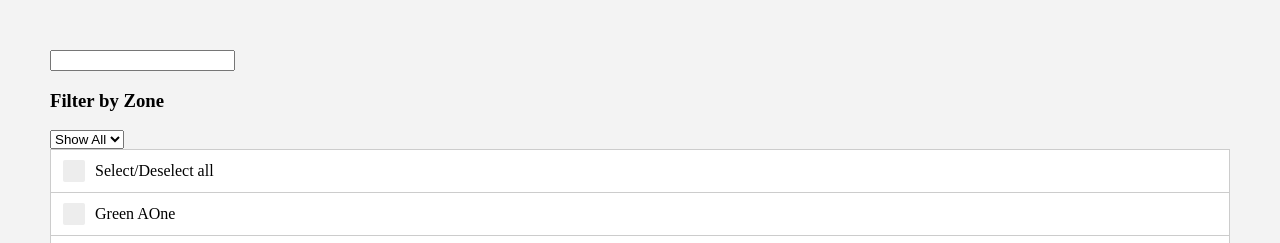
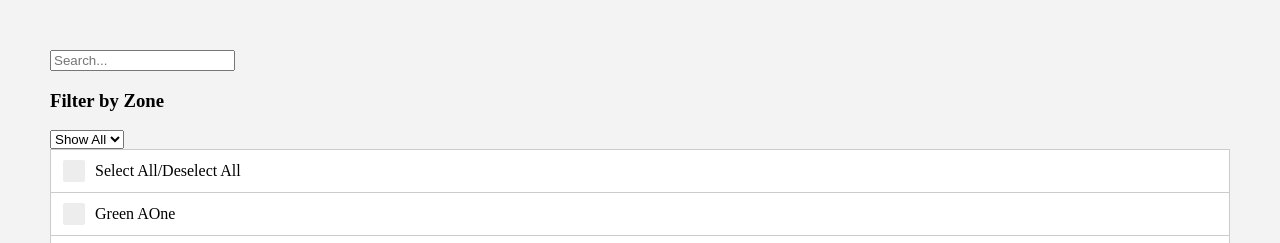
Before and after one commit to KennyGScott/simple-multiselect, an Angular app: page / in a window 1280 px wide. Shown: the top 243 px of the page. Built offline with nearby package versions, Linux system fonts and the light colour scheme.

Commit message:
add translation support

```diff
--- a/src/app/simple-multiselect/simple-multiselect.component.html
+++ b/src/app/simple-multiselect/simple-multiselect.component.html
@@ -3,7 +3,8 @@
   <div>
     <input type="text"
            [(ngModel)]="searchText"
-           (ngModelChange)="handleSearch()">
+           (ngModelChange)="handleSearch()"
+           [placeholder]="translations.searchPlaceholder">
   </div>
 
   <div *ngIf="!!filterSettings">
@@ -11,7 +12,7 @@
     <select [(ngModel)]="selectedFilter"
             (change)="handleFilter()">
       <option value="all"
-              selected="true">Show All</option>
+              selected="true">{{ translations.showAll }}</option>
       <option *ngFor="let option of filterSettings.options"
               [value]="option[filterSettings.filterBy]">{{option[filterSettings.label]}}</option>
     </select>
@@ -20,7 +21,7 @@
   <div class="results"
        *ngIf="options.length > 0; else noResults">
     <div>
-      <label class="sms-container">Select/Deselect all
+      <label class="sms-container">{{ translations.selectAll }}/{{ translations.deselectAll }}
         <input class="sms-checkbox"
                type="checkbox"
                (change)="handleAll($event)"
@@ -40,5 +41,5 @@
       </div>
     </ng-container>
   </div>
-  <ng-template #noResults>No options to show</ng-template>
+  <ng-template #noResults>{{ translations.noResults  }}</ng-template>
 </div>
--- a/src/app/simple-multiselect/simple-multiselect.component.ts
+++ b/src/app/simple-multiselect/simple-multiselect.component.ts
@@ -6,6 +6,14 @@ export interface ISimpleMultiselectFilterSettings {
   filterTitle?: string, // title for heading above the filter
   filterBy?: string,    // string name of key to filter by, passed from filter options
   filterKey?: string    // string name of key from filterOptions input to filter
+}
+
+export interface ISimpleMultiSelectTranslations {
+  searchPlaceholder?: string,
+  selectAll?: string,
+  deselectAll?: string,
+  showAll?: string,
+  noResults?: string
 }
 
 @Component({
@@ -18,17 +26,41 @@ export class SimpleMultiselectComponent implements OnInit {
   @Input() data: Array<object>
   @Input() titleKey: string
   @Input() filterSettings: ISimpleMultiselectFilterSettings
+  @Input() translationSettings: ISimpleMultiSelectTranslations
   @Output() selected = new EventEmitter()
 
   public options
   public checkAll = false
   public selectedFilter: any = 'all'
   public searchText = ''
+  public translations: ISimpleMultiSelectTranslations
   private filteredOptions
   private isFiltered = false
 
   ngOnInit() {
+    this.setTranslations()
     this.initOptions()
+  }
+
+  get defaultTranslations() {
+    const defaults: ISimpleMultiSelectTranslations = {
+      searchPlaceholder: 'Search...',
+      selectAll: 'Select All',
+      deselectAll: 'Deselect All',
+      showAll: 'Show All',
+      noResults: 'No results to display'
+    }
+    return defaults
+  }
+
+  /**
+   * @method setTranslations sets the user supplied or default translation values
+   */
+  setTranslations() {
+    if (!this.translationSettings)
+      this.translations = this.defaultTranslations
+    else
+      this.translations = this.translationSettings
   }
 
   /**
```
